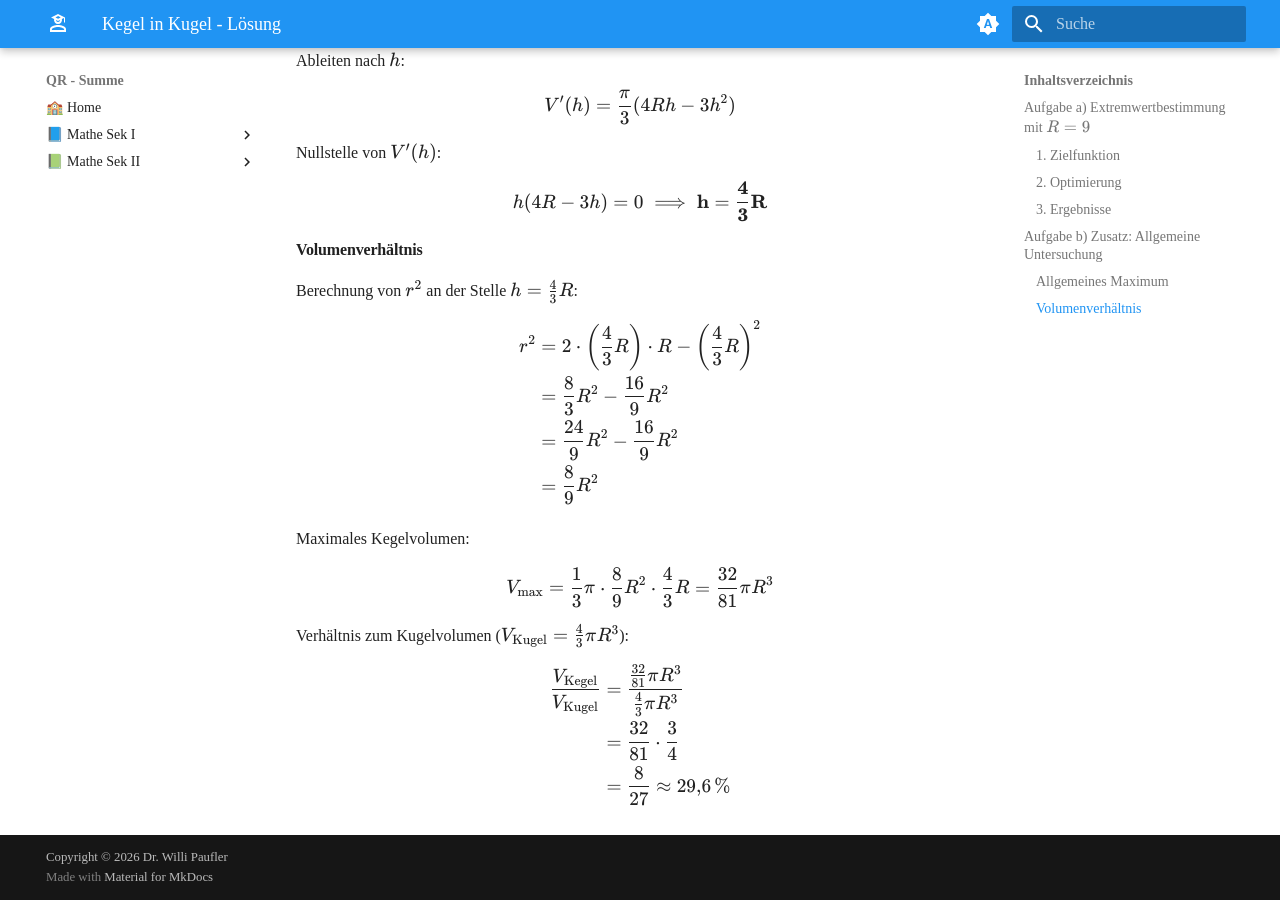
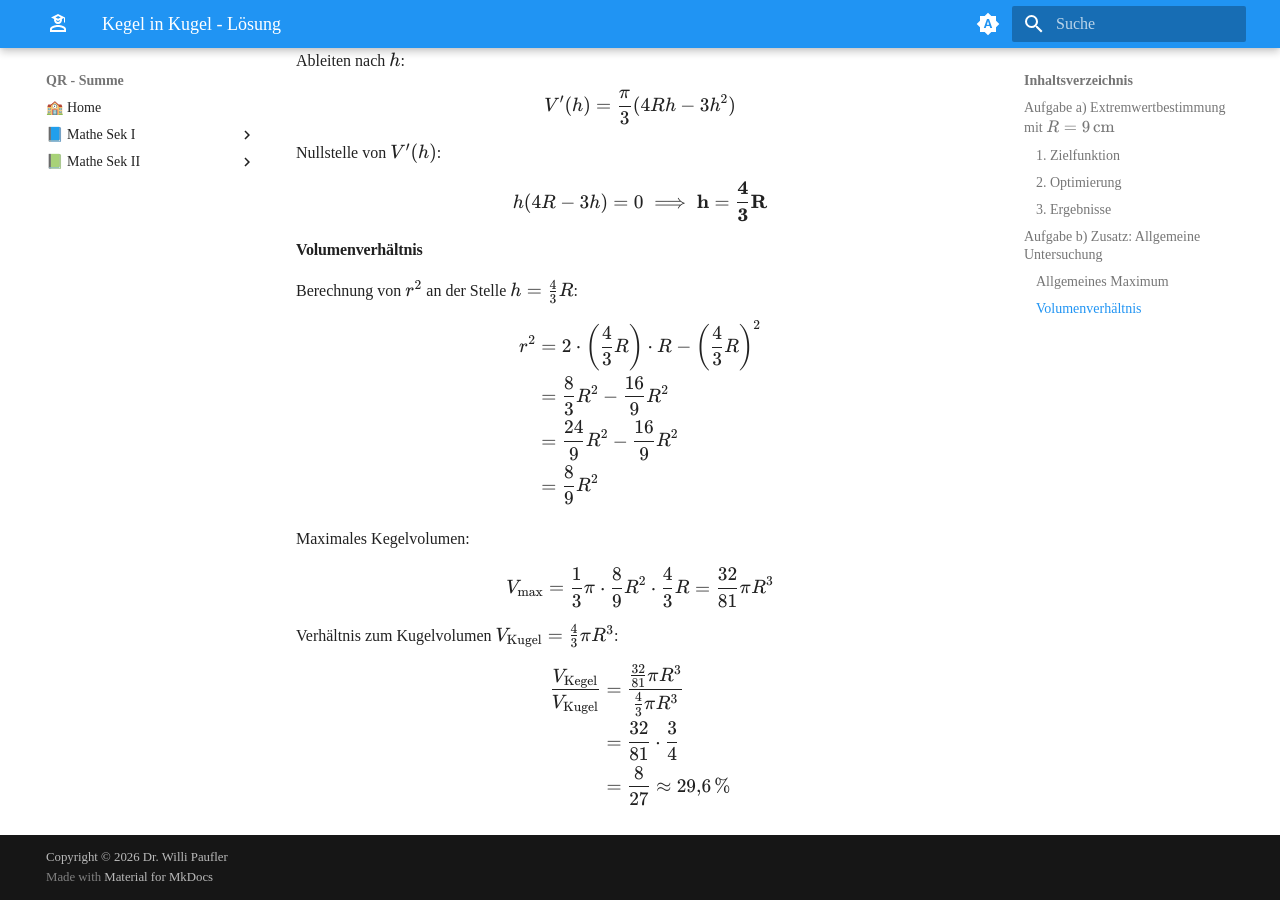
Before and after one commit to willipaufler/qr-edu, an MkDocs documentation site: the page built from docs/ma_sek_ii/diff/ewp/kegel_l.md, in a window 1280 px wide and 900 px high, scrolled down 1626 px. Built offline with MkDocs 1.6.1 and Material for MkDocs 9.7.7, drawn with Linux system fonts in a browser that asks for light colours; some web fonts are replaced.

Commit message:
klammern korrigiert, einheit ergänzt

```diff
--- a/docs/ma_sek_ii/diff/ewp/kegel_l.md
+++ b/docs/ma_sek_ii/diff/ewp/kegel_l.md
@@ -1,6 +1,6 @@
 # Kegel in Kugel - Lösung
 
-### Aufgabe a) Extremwertbestimmung mit $R = 9$
+### Aufgabe a) Extremwertbestimmung mit $R = 9\,\rm cm$
 
 ![Kegel in Kugel](../../../assets/images/kegel_in_kugel_light.png#only-light){width="60%"}
 ![Kegel in Kugel](../../../assets/images/kegel_in_kugel_dark.png#only-dark){width="60%"}
@@ -78,7 +78,7 @@ Maximales Kegelvolumen:
 $$
 V_{\text{max}} = \frac{1}{3}\pi \cdot \frac{8}{9}R^2 \cdot \frac{4}{3}R = \frac{32}{81}\pi R^3
 $$
-Verhältnis zum Kugelvolumen ($V_{\text{Kugel}} = \frac{4}{3}\pi R^3$):
+Verhältnis zum Kugelvolumen $V_{\text{Kugel}} = \frac{4}{3}\pi R^3$:
 $$
 \begin{aligned}
 \frac{V_{\text{Kegel}}}{V_{\text{Kugel}}} &= \frac{\frac{32}{81}\pi R^3}{\frac{4}{3}\pi R^3} \\\\
```
